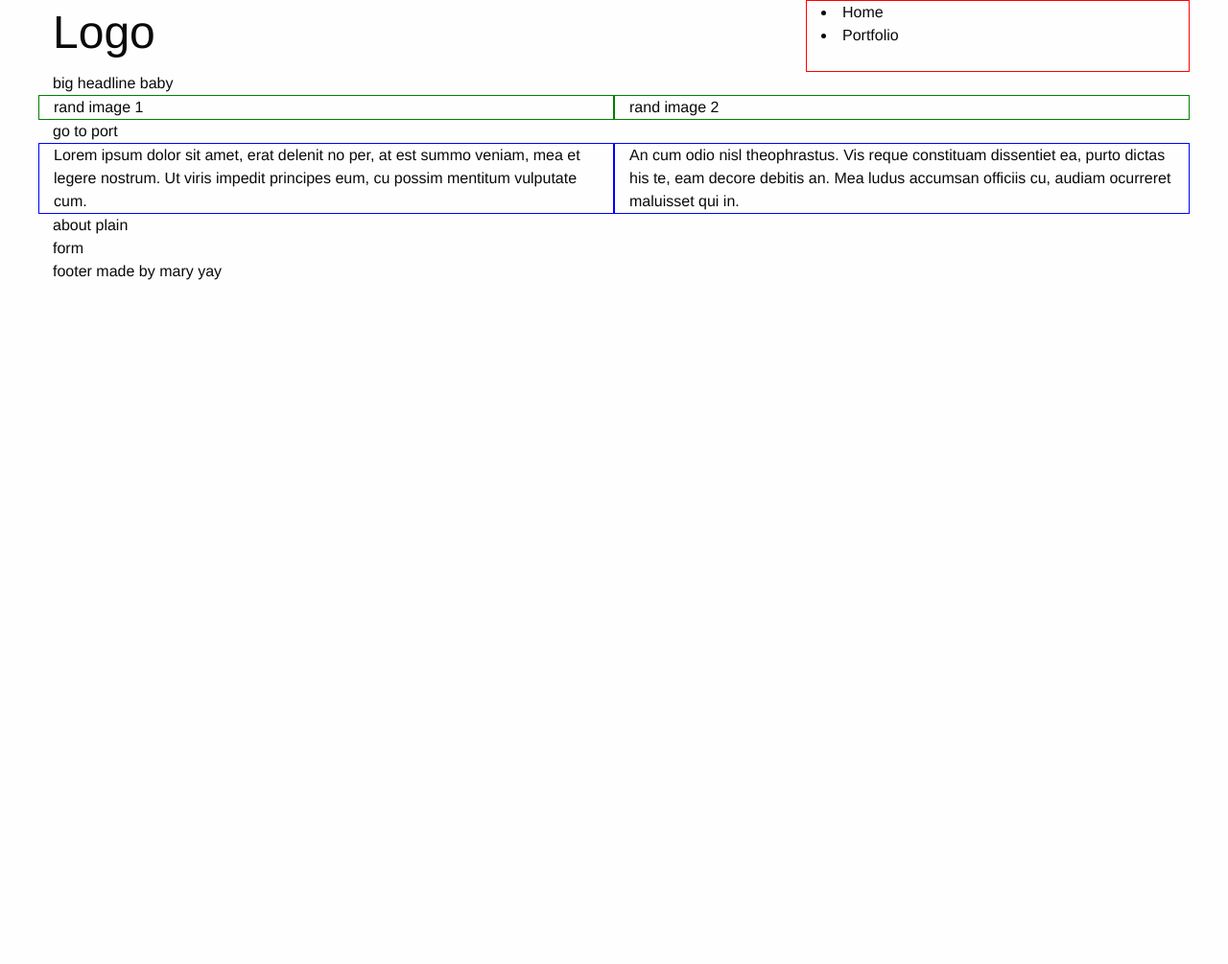
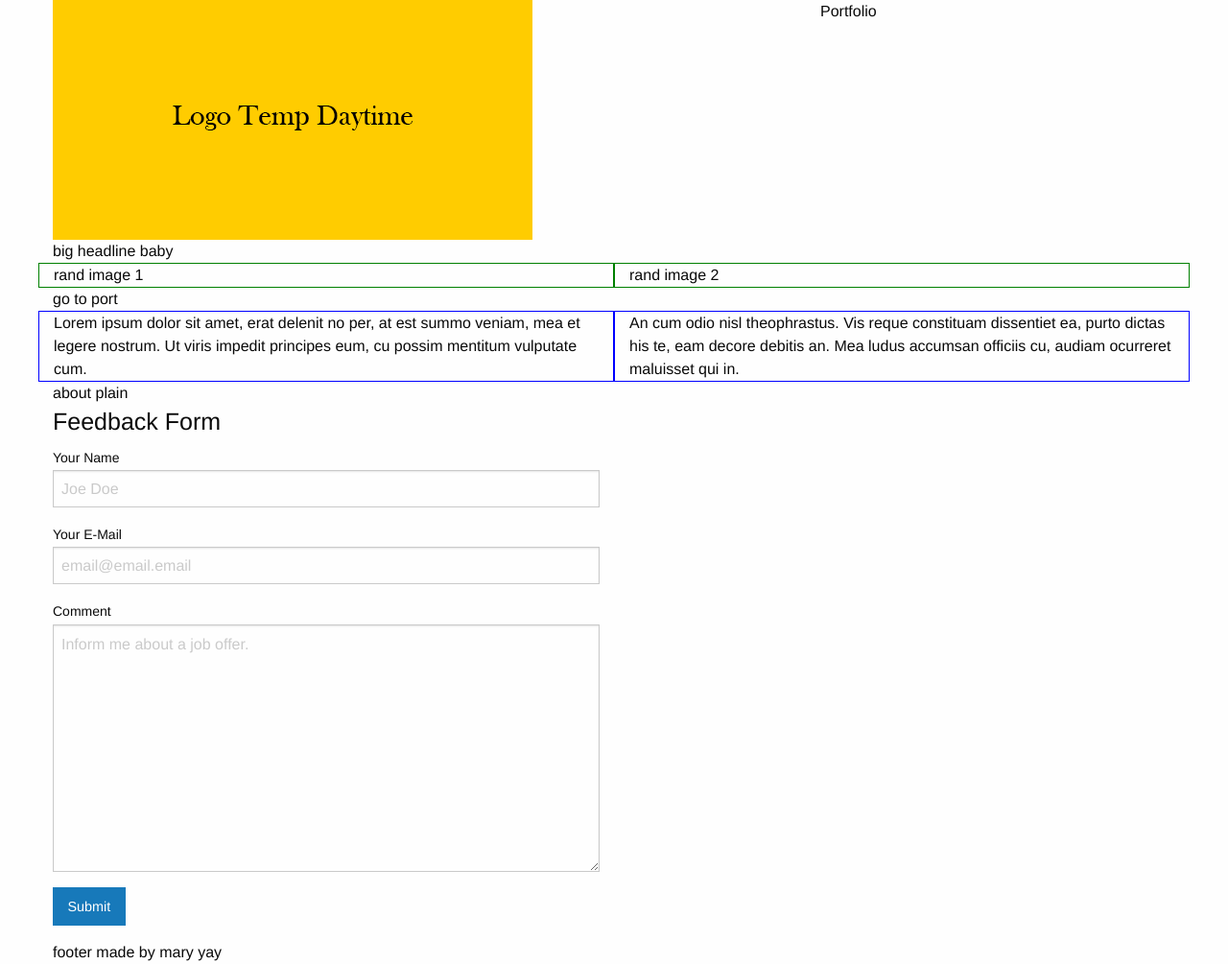
Before and after one commit to MRAnsari/3870fa17_portfolio, a plain HTML site: page index.html in a window 1280 px wide. Shown: the whole page at 96% size. Before the commit the page ends 800 px from the top, so only its background shows below. Drawn offline with Linux system fonts and the light colour scheme.

Commit message:
In class changes
Javascript is evil

```diff
--- a/css/app.css
+++ b/css/app.css
@@ -5,5 +5,4 @@ nav {border:1px solid red;}
 
 
 /* feedback page */
-.tealbg {background-color: teal;}
-.feedbackform {padding: 100px}
+/*.feedbackform {padding: 100px;}*/
--- a/index.html
+++ b/index.html
@@ -14,15 +14,13 @@
 
 <!-- Start of Header -->
 <div class="logoshift cell small-8">
-  <h1>Logo</h1>
+  <script src="js/date.js"></script>
+  <script>document.write(logoshift);</script>
 </div>
 
-<nav class="mainnavigation cell small-4"
-  <ul>
-    <li>Home</li>
-    <li>Portfolio</li>
-  </ul>
-</nav>
+<div class="mainnavigation cell small-4">
+  Portfolio
+</div>
 <!-- End of Header -->
 
 <!-- Start of Body -->
@@ -52,14 +50,78 @@
 
 <div class="aboutreveal show-for-small-only cell small-12">
   about reveal
+
+        <p><button class="button" data-open="testModal">Click me for a modal</button></p>
+        <div class="reveal" id="testModal" data-reveal>
+        <h1>Awesome. I Have It.</h1>
+          <p class="lead">Your couch. It is mine.</p>
+          <p>I'm a cool paragraph that lives inside of an even cooler modal. Wins!</p>
+        <button class="close-button" data-close aria-label="Close modal" type="button">
+          <span aria-hidden="true">&times;</span>
+        </button>
+        </div>
+
 </div>
 
 <div class="aboutplain hide-for-small-only cell small-12">
   about plain
 </div>
 
-<div class="form cell small-12">
-  form
+<div class="form cell small-12 large-6">
+  <!-- FORM STARTING HERE DON'T FORGET IT -->
+    <form id="form1" name="form1" class="cell small-12 large-6 feedbackform" accept-charset="UTF-8" autocomplete="off" enctype="multipart/form-data" method="post" novalidate
+          action="https://mransari.wufoo.com/forms/z1fcze5m1pydk0v/#public">
+    <header id="header" class="info">
+    <h4>Feedback Form</h4>
+    <div></div>
+    </header>
+    <!-- <ul> -->
+    <!-- <li> -->
+    <label class="desc" id="title1" for="Field1">
+    Your Name
+    </label>
+    <div>
+      <input id="Field1" name="Field1" type="text" class=" " value="" maxlength="255" tabindex="1" onkeyup=""       placeholder="Joe Doe" />
+    </div>
+    <!-- </li> -->
+    <!-- <li> -->
+    <label class="desc" id="title2" for="Field2">
+    Your E-Mail
+    </label>
+    <div>
+      <input id="Field2" name="Field2" type="text" class=" " value="" maxlength="255" tabindex="2" onkeyup=""       placeholder="email@email.email" />
+    </div>
+    <!-- </li> -->
+    <!-- <li> -->
+    <label class="desc" id="title3" for="Field3">
+    Comment
+    </label>
+    <div>
+    <textarea id="Field3"
+    name="Field3"
+    class=" "
+    spellcheck="true"
+    rows="10" cols="50"
+    tabindex="3"
+    onkeyup=""
+    placeholder="Inform me about a job offer."
+      ></textarea>
+    </div>
+    <!-- </li>  -->
+    <!-- <li> -->
+    <div>
+        <input id="saveForm" name="saveForm" class="button"
+        type="submit" value="Submit"/>
+    </div>
+    <!-- </li> -->
+    <!-- <li class="hide"> -->
+    <label for="comment" class="hide">Do Not Fill This Out</label>
+    <textarea name="comment" id="comment" class="hide" rows="1" cols="1"></textarea>
+    <input type="hidden" id="idstamp" name="idstamp" class="hide" value="dxvOotMXRRLGD8yQJIyfj4DmJjDB8w3We6o8etVSWNA=" />
+    <!-- </li> -->
+    <!-- </ul> -->
+    </form>
+  <!-- FORM ENDING HERE DON'T FORGET IT -->
 </div>
 <!-- End of Body-->
 
@@ -75,6 +137,7 @@
     <script src="js/vendor/jquery.js"></script>
     <script src="js/vendor/what-input.js"></script>
     <script src="js/vendor/foundation.js"></script>
+    <script src="js/date.js"></script>
     <script src="js/app.js"></script>
   </body>
 </html>
--- /dev/null
+++ b/js/date.js
@@ -0,0 +1,16 @@
+var today = new Date();
+var hourNow = today.getHours();
+
+  console.log(today);
+  console.log(hourNow);
+
+var logoshift;
+
+if (hourNow > 18)
+    { logoshift = '<img src="images/logo_night.png">'; }
+  else if (hourNow > 12)
+    { logoshift = '<img src="images/logo_night.png">'; }
+  else if (hourNow > 0)
+    { logoshift = '<img src="images/logo_day.png">'; }
+  else
+    { logoshift = '<img src="images/logo_day.png">'; }
```
Also changed, not shown: feedback.html (+2 -5 lines), js/app.js (+14 -0 lines), images/logo_day.png (renamed from img/logo_day.png), images/logo_night.png (renamed from img/logo_night.png).
